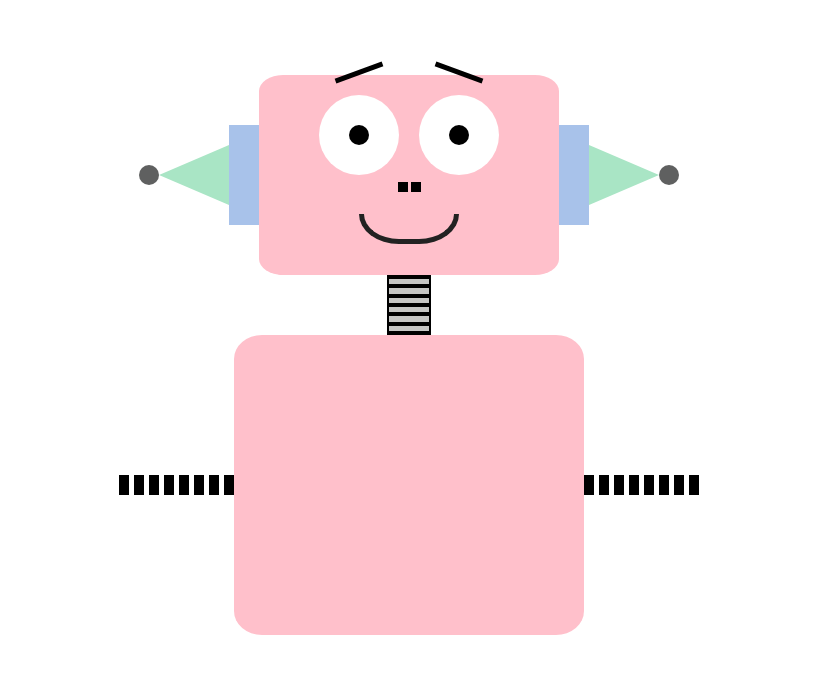
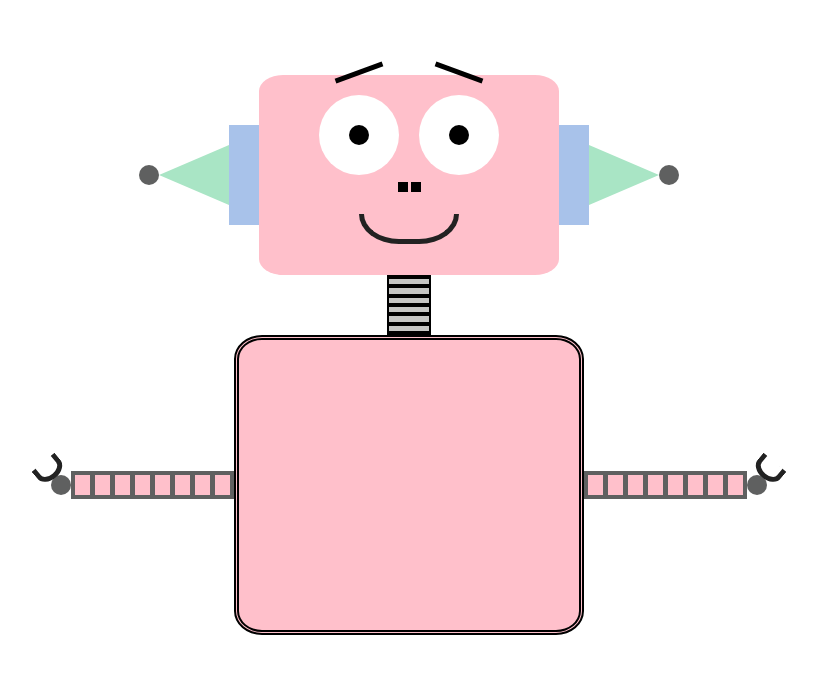
Before and after one commit to mgdsem/happy-robot, a React app: page / in a window 1280 px wide. Shown: the top 674 px of the page, without its empty margins (231-1048 px from the left). Built offline with nearby package versions, Linux system fonts and the light colour scheme.

Commit message:
make more of arm look

```diff
--- a/src/components/Body/Corpus/Arm/Arm.js
+++ b/src/components/Body/Corpus/Arm/Arm.js
@@ -1,16 +1,19 @@
+// TODO: make refactor to rotate the whole arm component;
+
 import React from 'react';
 import styled, { css } from 'styled-components';
 import PropTypes from 'prop-types';
 
-import { flexCenter } from 'styles/mixins';
+import { flexCenter, resetButton } from 'styles/mixins';
 import colors from 'styles/colors';
 
 const ArmPartsWrapper = styled.div`
   ${flexCenter};
-  width: 11.5rem;
+  width: 15.5rem;
   height: 2rem;
-  background-color: ${colors.white};
-
+  background-color: ${colors.darkGray};
+  border: 0.4rem solid ${colors.darkGray};
+  box-sizing: content-box;
   ${({ isLeft }) =>
     isLeft &&
     css`
@@ -18,10 +21,14 @@ const ArmPartsWrapper = styled.div`
     `};
 `;
 
+const ArmWrapper = styled.div`
+  ${flexCenter};
+`;
+
 const ArmPart = styled.div`
-  width: 1rem;
+  width: 1.5rem;
   height: 2rem;
-  background-color: ${colors.black};
+  background-color: ${colors.pink};
 
   ${({ isLast }) =>
     !isLast &&
@@ -30,7 +37,29 @@ const ArmPart = styled.div`
     `}
 `;
 
+const ArmRound = styled.div`
+  width: 2rem;
+  height: 2rem;
+  border-radius: 50%;
+  background-color: ${colors.darkGray};
+`;
+const ArmMoon = styled.button`
+  ${resetButton};
+  width: 3rem;
+  height: 2rem;
+  border: 0.5rem solid ${colors.grey};
+  border-top: 0;
+  border-radius: 0 0 120px 120px / 0 0 90px 90px;
+  transform: ${({ isLeft }) =>
+    isLeft
+      ? 'rotateZ(-40deg) translate(2rem, -0.3rem)'
+      : 'rotateZ(40deg) translate(-2rem, -0.3rem)'};
+`;
+
 const Arm = ({ isLeft }) => (
+  <ArmWrapper>
+    {isLeft && <ArmMoon isLeft />}
+    {isLeft && <ArmRound />}
     <ArmPartsWrapper isLeft={isLeft}>
       <ArmPart />
       <ArmPart />
@@ -41,10 +70,17 @@ const Arm = ({ isLeft }) => (
       <ArmPart />
       <ArmPart isLast />
     </ArmPartsWrapper>
+    {!isLeft && <ArmRound />}
+    {!isLeft && <ArmMoon />}
+  </ArmWrapper>
 );
 
 Arm.propTypes = {
-  isLeft: PropTypes.bool.isRequired,
+  isLeft: PropTypes.bool,
+};
+
+Arm.defaultProps = {
+  isLeft: false,
 };
 
 export default Arm;
--- a/src/components/Body/Corpus/styled.js
+++ b/src/components/Body/Corpus/styled.js
@@ -12,4 +12,5 @@ export const CorpusStyled = styled.div`
   height: 30rem;
   background-color: ${colors.pink};
   border-radius: 8%;
+  border: 0.5rem double ${colors.black};
 `;
```
Lines whose indentation alone changed are shown as unchanged.
